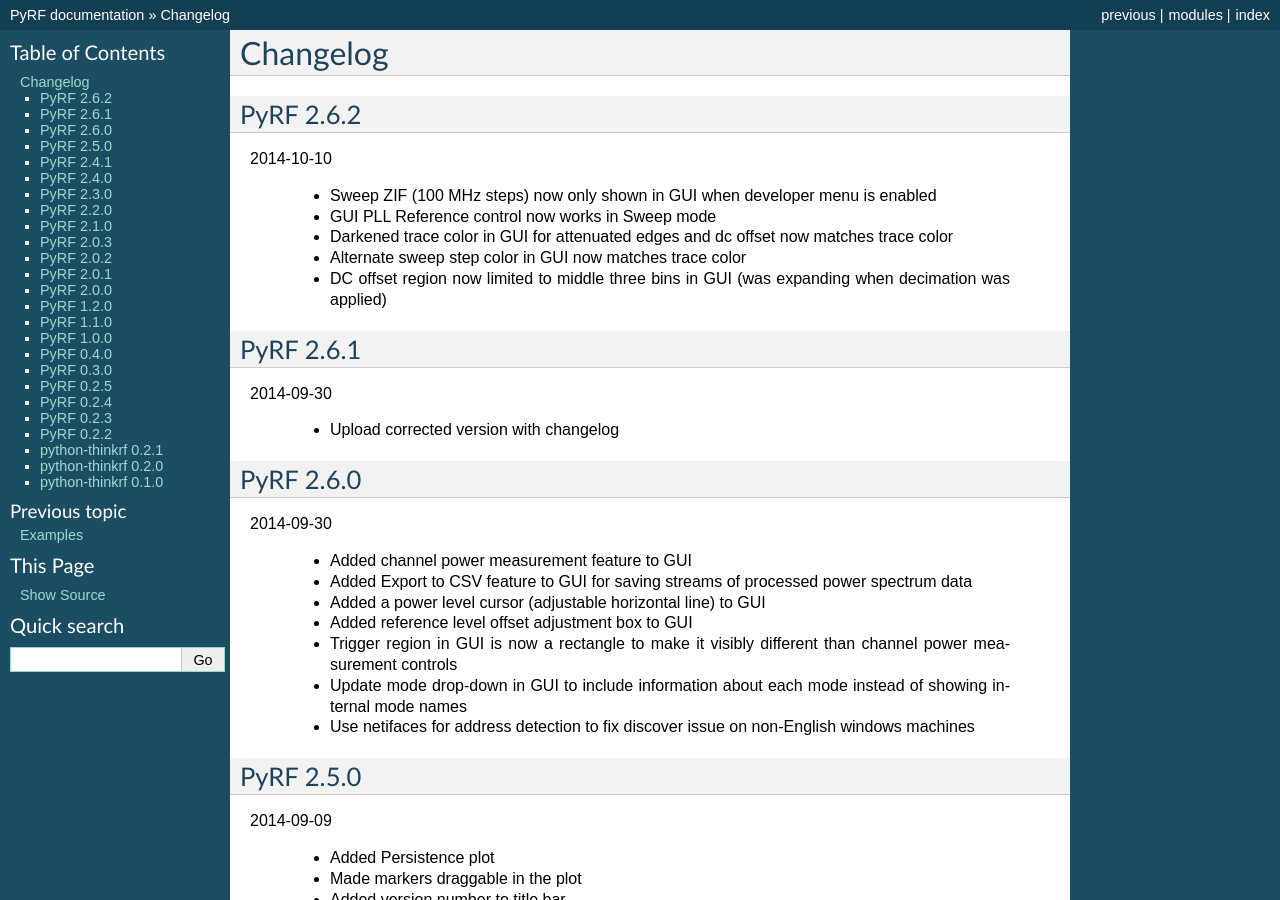
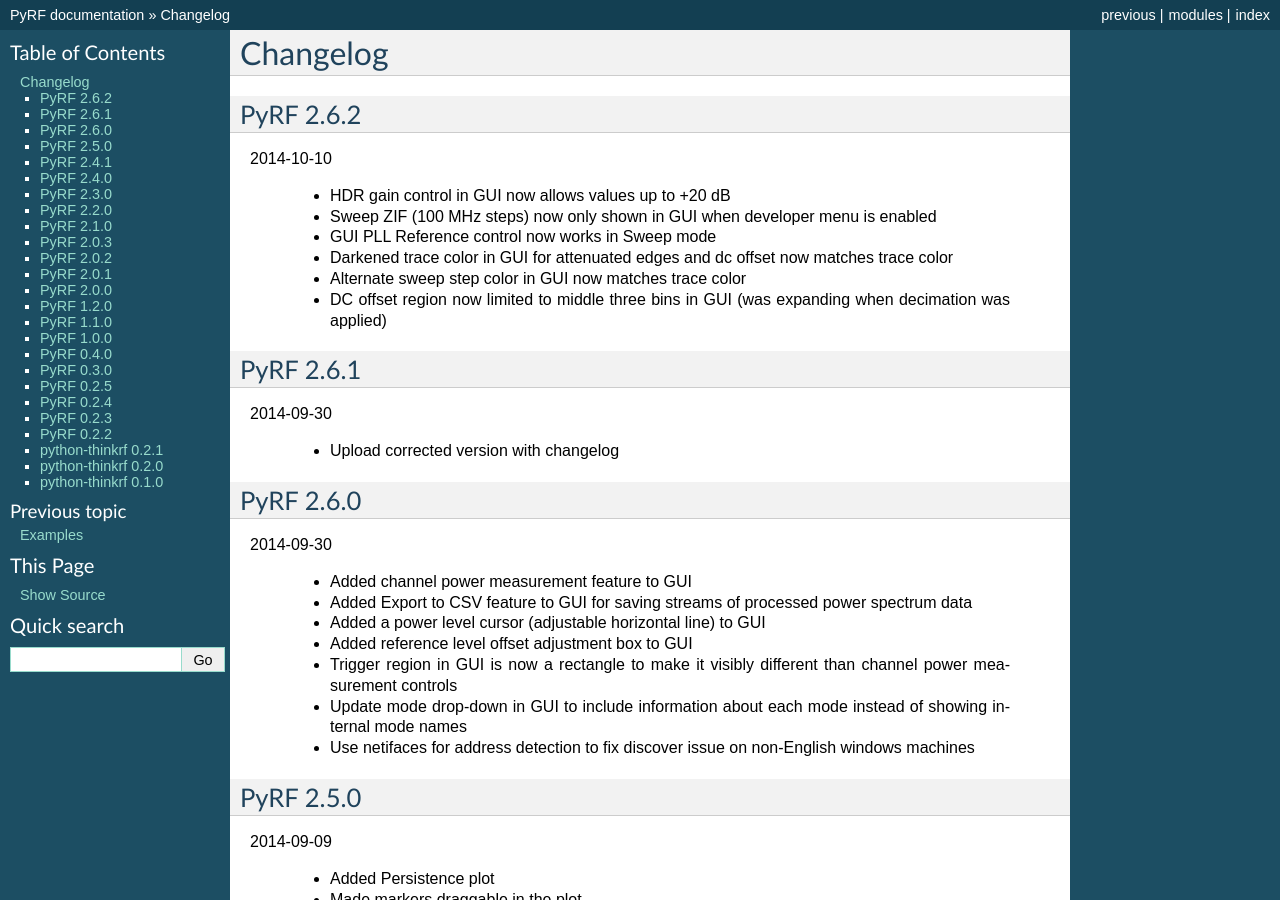
Before and after one commit to pyrf/pyrf, a Sphinx documentation site: the page built from docs/changelog.rst, in a window 1280 px wide and 900 px high. Built offline with Sphinx 7.4.7, drawn with Linux system fonts in a browser that asks for light colours.

Commit message:
hdr gain changelog note

```diff
--- a/docs/changelog.rst
+++ b/docs/changelog.rst
@@ -6,6 +6,8 @@
 ==========
 
 2014-10-10
+
+ * HDR gain control in GUI now allows values up to +20 dB
 
  * Sweep ZIF (100 MHz steps) now only shown in GUI when developer menu is
    enabled
```
